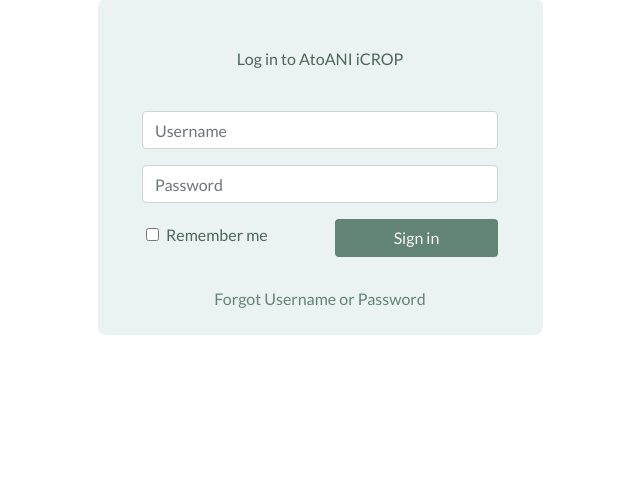
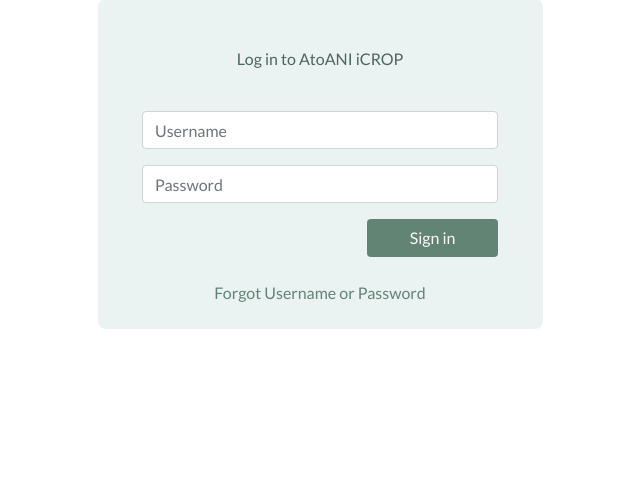
Before and after one commit to gwynncausing/atoani-icrop, a Django app: page / in a window 1280 px wide. Shown: the part 210-713 px from the top of the page, without its empty margins (320-960 px from the left). Run offline with Django 3.2, Linux system fonts and the light colour scheme; some libraries are stand-ins or nearby versions.

Commit message:
Remove  remember me

```diff
--- a/templates/login_register/login.html
+++ b/templates/login_register/login.html
@@ -26,14 +26,8 @@
                     <div class="form-group mt-3">
                         <input type="password" class="form-control" name="password" id="password" placeholder="Password">
                     </div>
-                    <div class="row mb-4">
-                        <div class="col">
-                            <div class="form-group pl-4 mt-1">
-                                <input class="form-check-input" type="checkbox" value="" id="rememberCheckbox">
-                                <label class="form-check-label" for="rememberCheckbox">Remember me</label>
-                            </div>
-                        </div>
-                        <div class="col">
+                    <div class="row mb-4 d-flex justify-content-end">
+                        <div class="col-5">
                             <button id="signin" type="submit" class="btn btn-block btnSignIn">Sign in</button>
                         </div>
                     </div>
```
Also changed, not shown: 2 other files.
